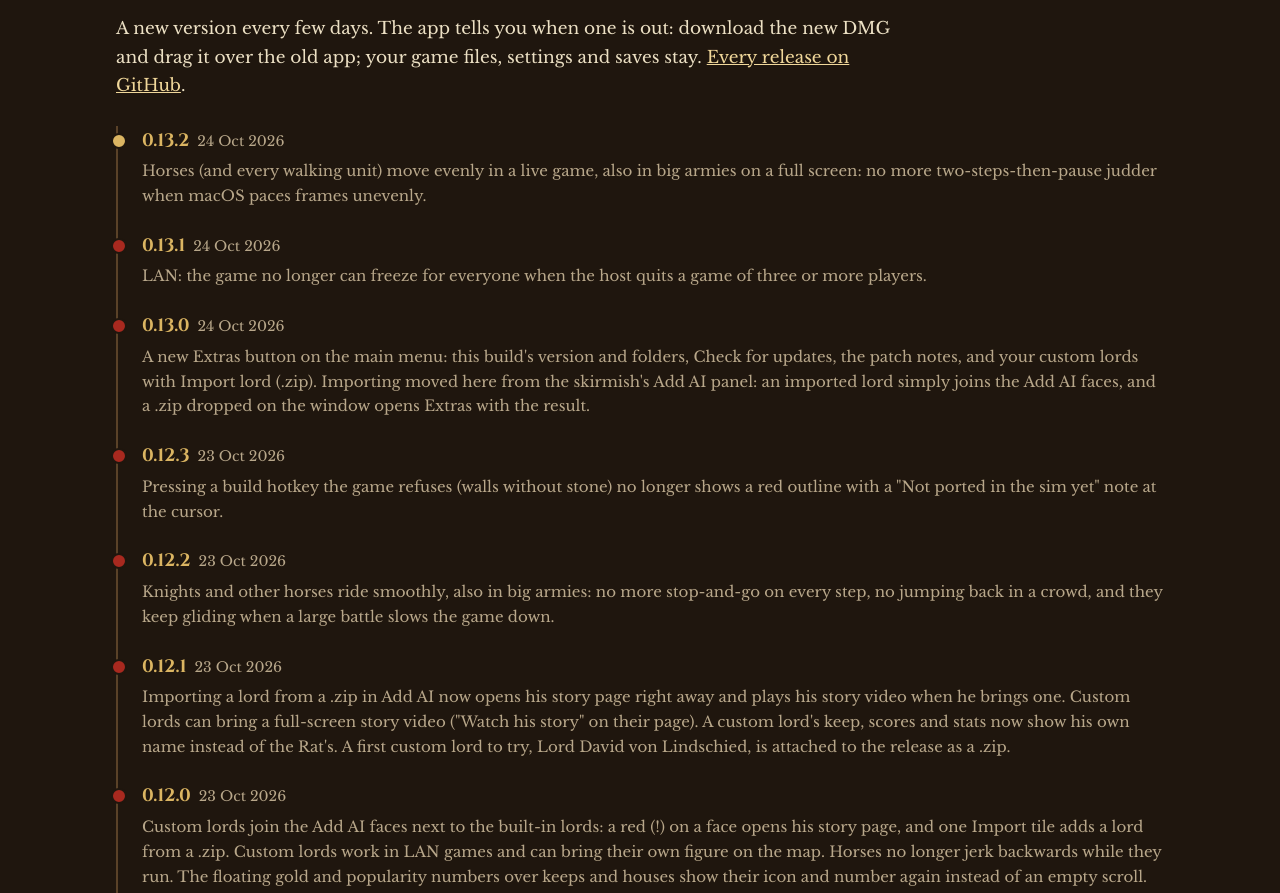
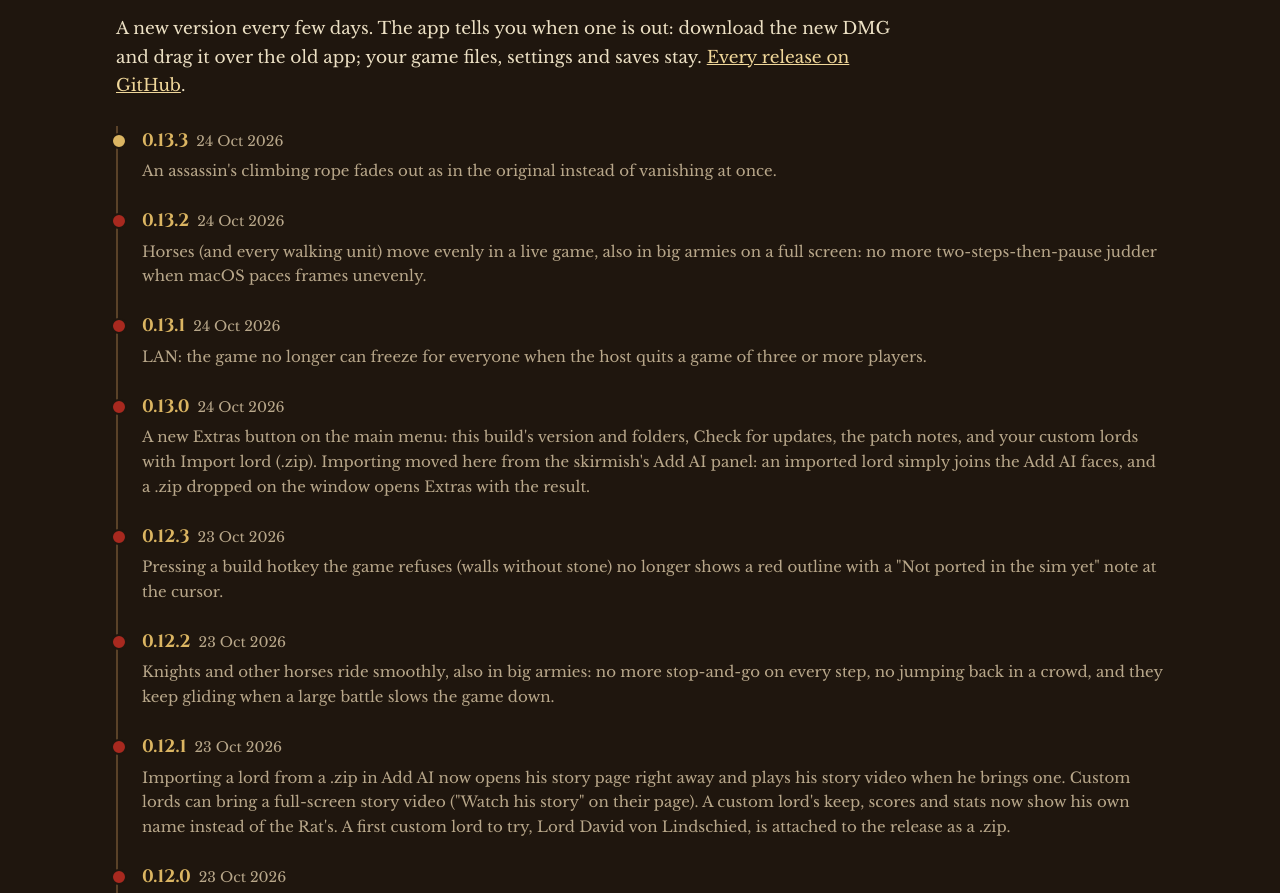
Before and after one commit to YannickAaron/Strong-Hold, a plain HTML site: page docs/index.html in a window 1280 px wide. Shown: the part 6687-7580 px from the top of the page. Drawn offline with nearby package versions, Linux system fonts and the light colour scheme.

Commit message:
Update from the development repo (9ecd15f)

```diff
--- a/docs/index.html
+++ b/docs/index.html
@@ -205,6 +205,7 @@
     <h2>Releases</h2>
     <p class="lead">A new version every few days. The app tells you when one is out: download the new DMG and drag it over the old app; your game files, settings and saves stay. <a href="https://github.com/YannickAaron/Strong-Hold/releases">Every release on GitHub</a>.</p>
     <ul class="rel">
+      <li><b><a href="https://github.com/YannickAaron/Strong-Hold/releases/tag/v0.13.3" style="color:inherit;text-decoration:none">0.13.3</a></b><span class="d">24 Oct 2026</span><p>An assassin's climbing rope fades out as in the original instead of vanishing at once.</p></li>
       <li><b><a href="https://github.com/YannickAaron/Strong-Hold/releases/tag/v0.13.2" style="color:inherit;text-decoration:none">0.13.2</a></b><span class="d">24 Oct 2026</span><p>Horses (and every walking unit) move evenly in a live game, also in big armies on a full screen: no more two-steps-then-pause judder when macOS paces frames unevenly.</p></li>
       <li><b><a href="https://github.com/YannickAaron/Strong-Hold/releases/tag/v0.13.1" style="color:inherit;text-decoration:none">0.13.1</a></b><span class="d">24 Oct 2026</span><p>LAN: the game no longer can freeze for everyone when the host quits a game of three or more players.</p></li>
       <li><b><a href="https://github.com/YannickAaron/Strong-Hold/releases/tag/v0.13.0" style="color:inherit;text-decoration:none">0.13.0</a></b><span class="d">24 Oct 2026</span><p>A new Extras button on the main menu: this build's version and folders, Check for updates, the patch notes, and your custom lords with Import lord (.zip). Importing moved here from the skirmish's Add AI panel: an imported lord simply joins the Add AI faces, and a .zip dropped on the window opens Extras with the result.</p></li>
```
Also changed, not shown: 1 other file.
